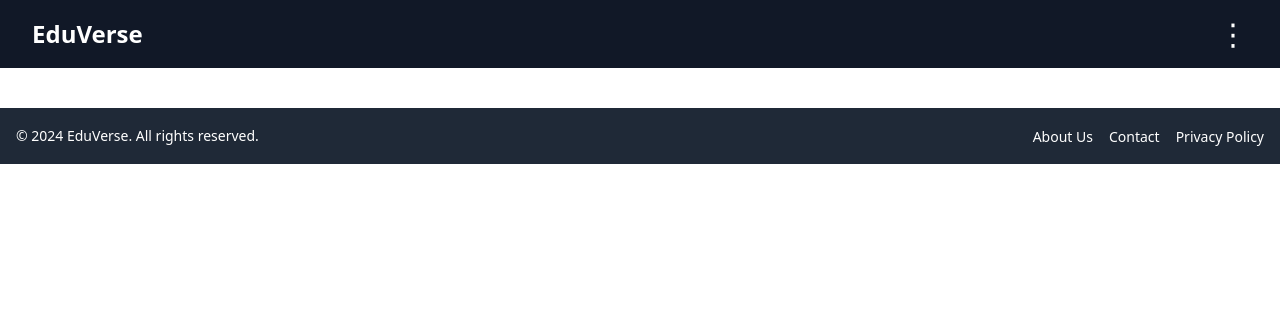
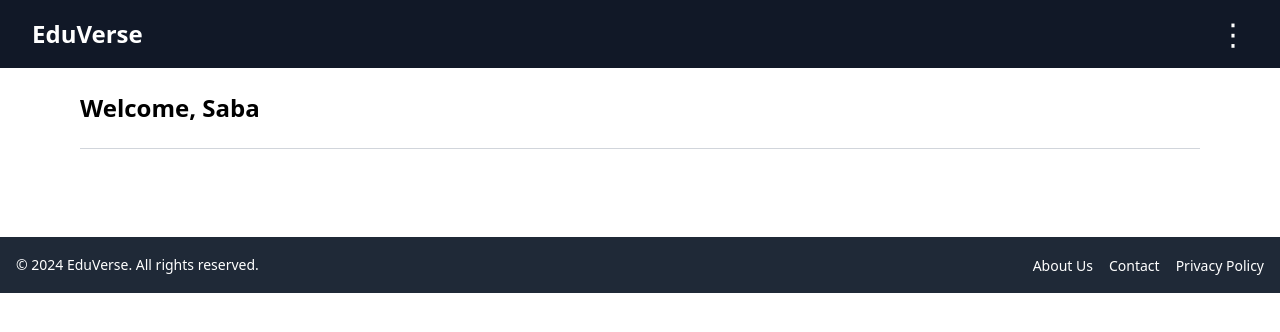
Before and after one commit to MuhammadAhmadSaaim/EduVerse, a React (Create React App) app in the folder frontend/: page /student/dashboard in a window 1280 px wide. Shown: the top 332 px of the page. Built offline with nearby package versions, Linux system fonts and the light colour scheme.

Commit message:
initial studentDashboard page setup

```diff
--- a/frontend/src/App.js
+++ b/frontend/src/App.js
@@ -5,6 +5,8 @@ import InstructorDashboard from './Pages/Instructor/instructorDashboard';
 import CreateCourse from './Pages/Instructor/createCourse';
 import EditCourse from './Pages/Instructor/editCourse';
 import CourseDetails from './Pages/Student/courseDetails';
+
+import StudentDashboard from './Pages/Student/studentDashboard';
 
 function App() {
   return (
@@ -19,6 +21,7 @@ function App() {
           <Route path="/editcourse/:id" element={<EditCourse />} />
 
           {/* Student routes */}
+          <Route path="/student/dashboard" element={<StudentDashboard />} />
           <Route path="/course/:id" element={<CourseDetails />} />
         </Routes>
       </Layout>
--- /dev/null
+++ b/frontend/src/Pages/Student/studentDashboard.jsx
@@ -0,0 +1,22 @@
+// This is student dashboard
+
+import React from 'react';
+import { useNavigate } from 'react-router-dom';
+
+const StudentDashboard = () => {
+    const navigate = useNavigate();
+
+    // Sample instructor name (you may want to replace this with a dynamic name)
+    const studentName = "Saba";
+
+
+    return (
+        <div className="px-20 py-6">
+            {/* Welcome message */}
+            <h1 className="text-2xl font-bold mb-2">Welcome, {studentName}</h1>
+            <hr className="border-gray-300 my-6" />
+        </div>
+    );
+};
+
+export default StudentDashboard;
```
